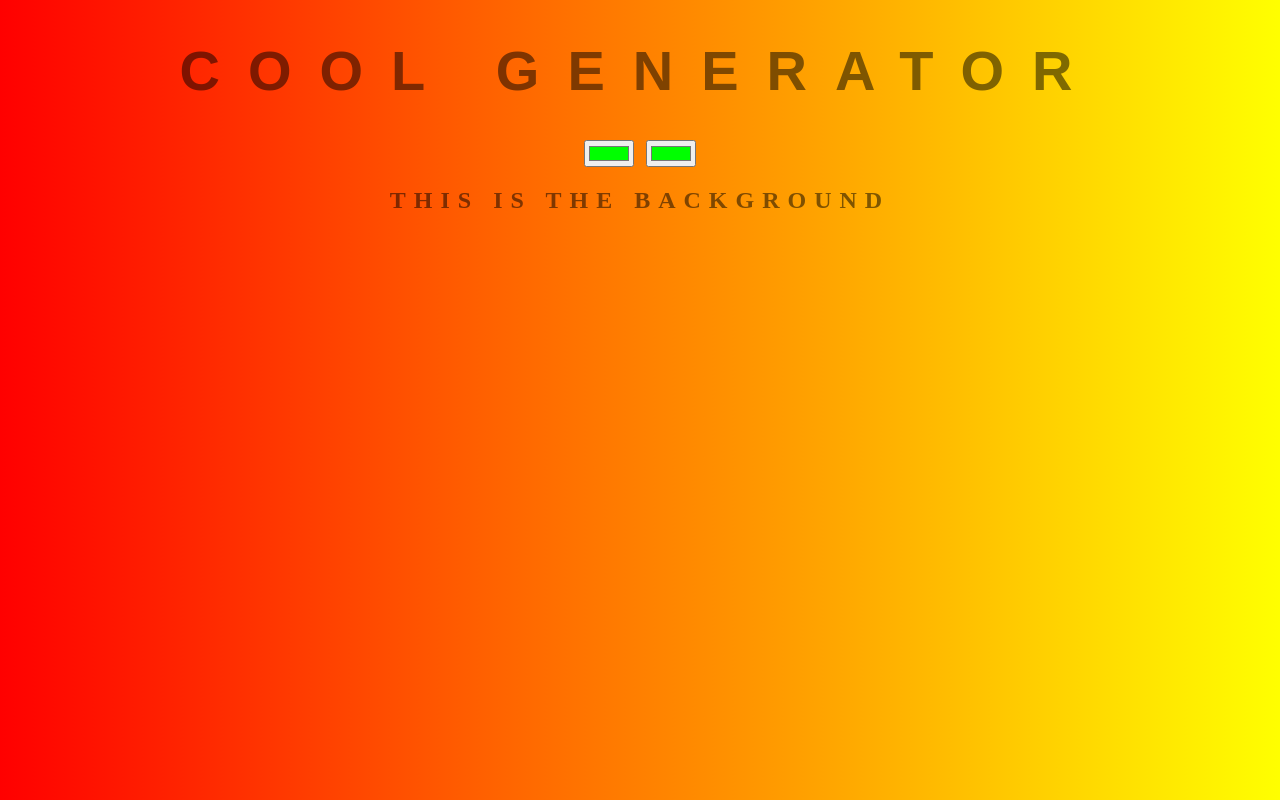
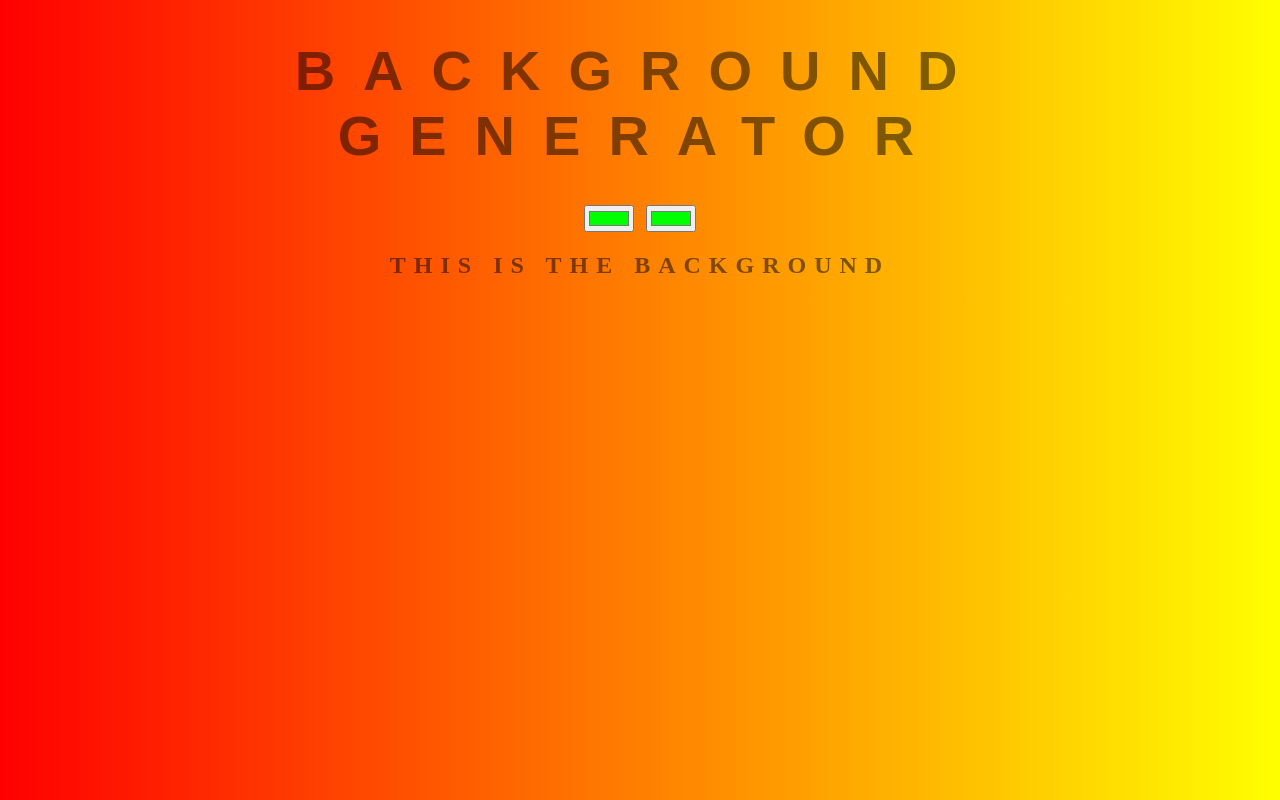
Before and after one commit to lammydummy/background-generator, a plain HTML site: page index.html in a window 1280 px wide. Drawn offline with Linux system fonts and the light colour scheme.

Commit message:
big feature

```diff
--- a/index.html
+++ b/index.html
@@ -8,7 +8,7 @@
 </head>
 
 <body class="back">
-    <h1>COOL generator</h1>
+    <h1>background generator</h1>
     <input type="color" id="cl1" name="color1" value="#00ff00">
     <input type="color" id="cl2" name="color2" value="#00ff00">
 
```
